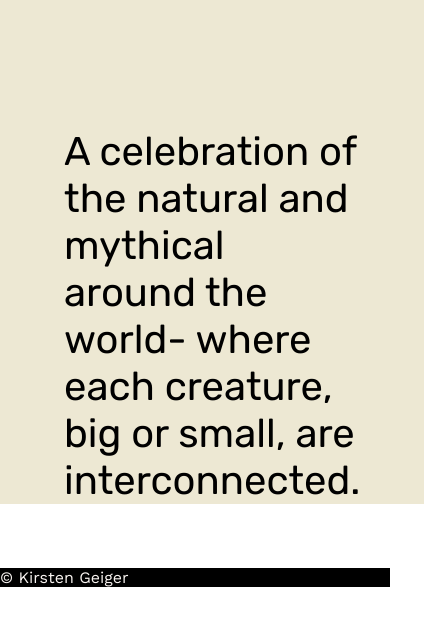
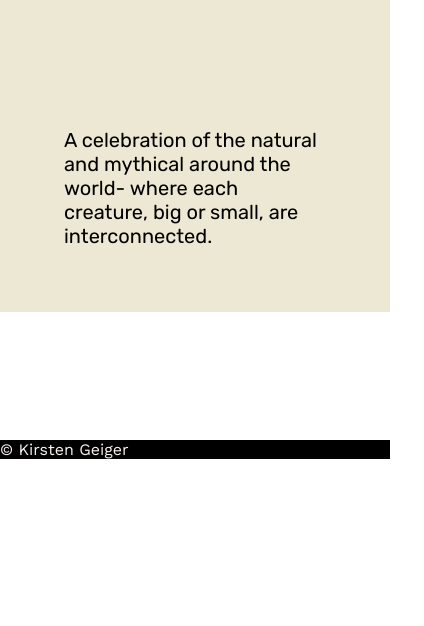
Before and after one commit to kirstengeiger/links, a plain HTML site: page index.html in a window 390 px wide. Shown: the whole page, 424 px wide, since content can reach past the window. Drawn offline with nearby package versions, Linux system fonts and the light colour scheme; no server answers; a web font is replaced by a local one.

Commit message:
Mobile: styled column-title

```diff
--- a/assets/index.css
+++ b/assets/index.css
@@ -331,9 +331,9 @@ footer {
         --block-margin: 0.5em;
 
         /* Title Styles*/
-        --column-title-h1: 130px;
+        --column-title-h1: 100px;
         --column-title-lineheight: 100%;
-        --column-title-p: 40px;
+        --column-title-p: 20px;
         --column-padding: 4rem;
         --intro-padding: 4rem;
 
@@ -352,6 +352,18 @@ footer {
 
     .wrapper {
         display: grid;
+    }
+
+    .column-title {
+        position: sticky;
+        top: 0;
+        padding-bottom: 4rem;
+    }
+
+    .column-content {
+        flex: 1; /* Allow column to grow and shrink */
+        overflow-y: auto; /* Enable vertical scrolling */
+        padding-bottom: 4rem;
     }
 
     .image-large {
```
